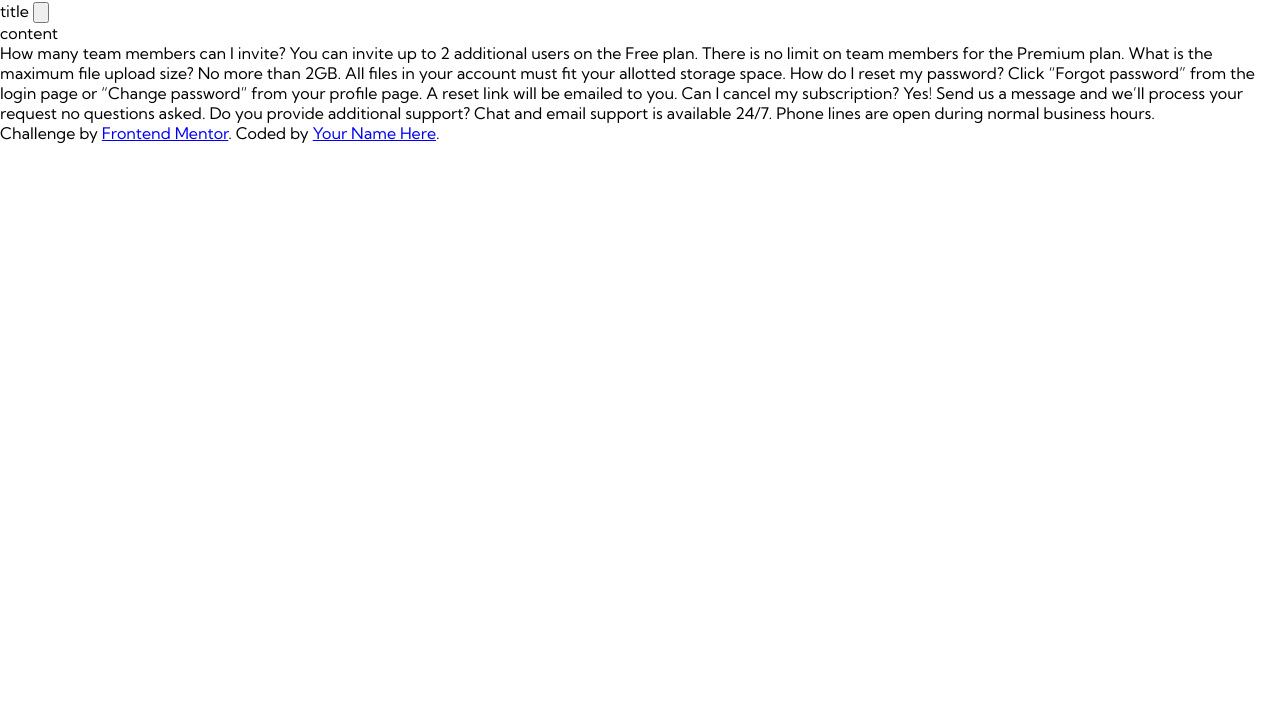
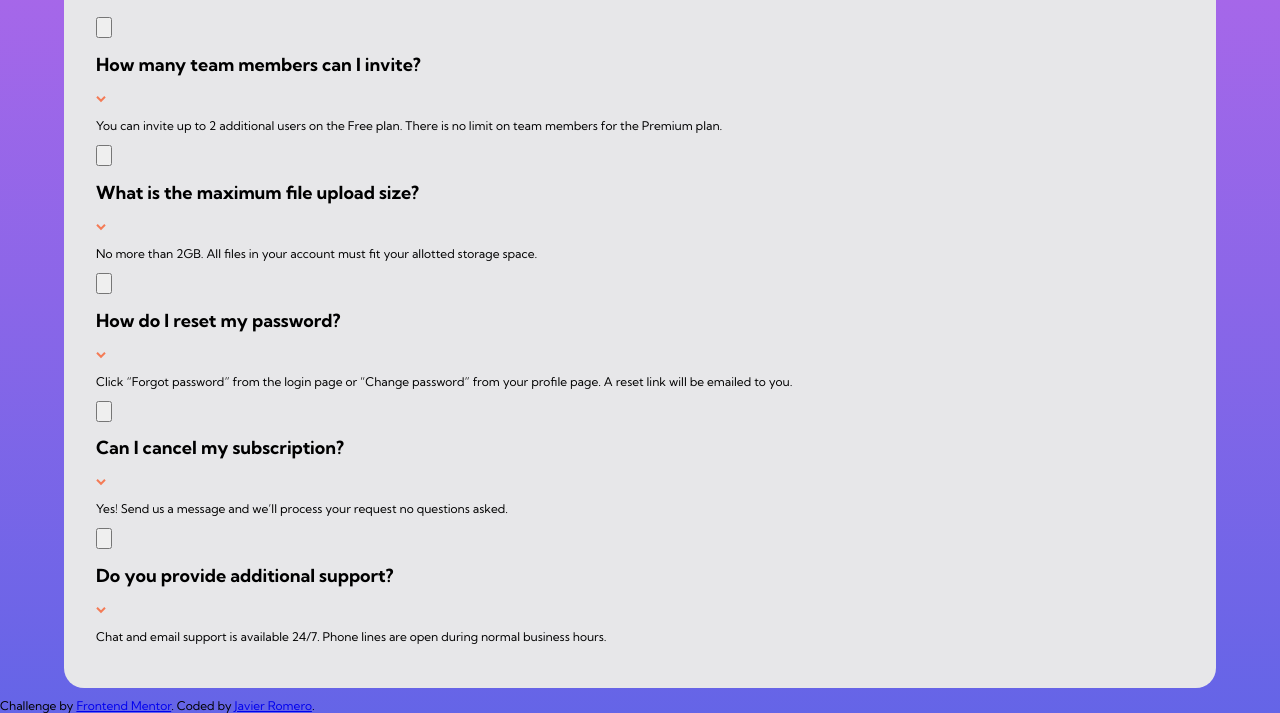
Before and after one commit to Romerof/FAQ-accordion-card, a plain HTML site: page index.html in a window 1280 px wide. Shown: the part 102-815 px from the top of the page. Drawn offline with Linux system fonts and the light colour scheme.

Commit message:
finalizada estructura html mas algunos estilos

```diff
--- a/index.html
+++ b/index.html
@@ -1,8 +1,10 @@
 <!DOCTYPE html>
 <html lang="en">
+
 <head>
   <meta charset="UTF-8">
-  <meta name="viewport" content="width=device-width, initial-scale=1.0"> <!-- displays site properly based on user's device -->
+  <meta name="viewport" content="width=device-width, initial-scale=1.0">
+  <!-- displays site properly based on user's device -->
 
   <link rel="icon" type="image/png" sizes="32x32" href="./images/favicon-32x32.png">
   <link rel="stylesheet" href="styles/style.css">
@@ -10,9 +12,10 @@
   <title>Frontend Mentor | FAQ Accordion Card</title>
 
 </head>
+
 <body>
 
-  <div class="page-wrapper">
+  <div class="page-wrapper  | content-cc">
     <div class="faq-content">
 
       <div class="ilustrations">
@@ -25,45 +28,108 @@
         <div class="faq-articles">
 
           <article class="faq-accordion">
+
             <div class="fac-acordion-title">
+              <input type="button" id="tgg-title-1">
               <label for="tgg-title-1">
-                title
+                <h2>
+                  How many team members can I invite?
+                </h2>
+                <i class="arrow"><svg width="10" height="7" xmlns="http://www.w3.org/2000/svg"><path d="M1 .799l4 4 4-4" stroke="#F47B56" stroke-width="2" fill="none" fill-rule="evenodd"/></svg></i>
               </label>
-              <input type="button" id="tgg-title-1">
             </div>
+
             <div class="fac-acordion-content">
-                content
+              <p>You can invite up to 2 additional users on the Free plan. There is no limit on
+                team members for the Premium plan.</p>
             </div>
-          </article>
+
+          </article> <!-- faq accordion -->
+
+          <article class="faq-accordion">
+
+            <div class="fac-acordion-title">
+
+              <input type="button" id="tgg-title-2">
+              <label for="tgg-title-2">
+                <h2>
+                  What is the maximum file upload size?
+                </h2>
+                <i class="arrow"><svg width="10" height="7" xmlns="http://www.w3.org/2000/svg"><path d="M1 .799l4 4 4-4" stroke="#F47B56" stroke-width="2" fill="none" fill-rule="evenodd"/></svg></i>
+              </label>
 
             </div>
 
-      </main>
+            <div class="fac-acordion-content">
+              <p>No more than 2GB. All files in your account must fit your allotted storage space.</p>
             </div>
+          </article> <!-- faq accordion -->
+
+          <article class="faq-accordion">
+
+            <div class="fac-acordion-title">
+              <input type="button" id="tgg-title-3">
+              <label for="tgg-title-3">
+                <h2>
+                  How do I reset my password?
+                </h2>
+                <i class="arrow"><svg width="10" height="7" xmlns="http://www.w3.org/2000/svg"><path d="M1 .799l4 4 4-4" stroke="#F47B56" stroke-width="2" fill="none" fill-rule="evenodd"/></svg></i>
+              </label>
             </div>
 
+            <div class="fac-acordion-content">
+              <p>Click “Forgot password” from the login page or “Change password” from your profile page.
+                A reset link will be emailed to you.</p>
+            </div>
 
+          </article> <!-- faq accordion -->
 
-  How many team members can I invite?
-  You can invite up to 2 additional users on the Free plan. There is no limit on
-  team members for the Premium plan.
+          <article class="faq-accordion">
 
-  What is the maximum file upload size?
-  No more than 2GB. All files in your account must fit your allotted storage space.
+            <div class="fac-acordion-title">
+              <input type="button" id="tgg-title-4">
+              <label for="tgg-title-4">
+                <h2>
+                  Can I cancel my subscription?
+                </h2>
+              </label>
+              <i class="arrow"><svg width="10" height="7" xmlns="http://www.w3.org/2000/svg"><path d="M1 .799l4 4 4-4" stroke="#F47B56" stroke-width="2" fill="none" fill-rule="evenodd"/></svg></i>
+            </div>
 
-  How do I reset my password?
-  Click “Forgot password” from the login page or “Change password” from your profile page.
-  A reset link will be emailed to you.
+            <div class="fac-acordion-content">
+              <p>
+                Yes! Send us a message and we’ll process your request no questions asked.</p>
+            </div>
 
-  Can I cancel my subscription?
-  Yes! Send us a message and we’ll process your request no questions asked.
+          </article> <!-- faq accordion -->
 
+          <article class="faq-accordion">
+
+            <div class="fac-acordion-title">
+              <input type="button" id="tgg-title-5">
+              <label for="tgg-title-5">
+                <h2>
                   Do you provide additional support?
-  Chat and email support is available 24/7. Phone lines are open during normal business hours.
+                </h2>
+              </label>
+              <i class="arrow"><svg width="10" height="7" xmlns="http://www.w3.org/2000/svg"><path d="M1 .799l4 4 4-4" stroke="#F47B56" stroke-width="2" fill="none" fill-rule="evenodd"/></svg></i>
+            </div>
+
+            <div class="fac-acordion-content">
+              <p> Chat and email support is available 24/7. Phone lines are open during normal business hours.</p>
+            </div>
+          </article> <!-- faq accordion -->
+
+        </div> <!-- faq articles -->
+
+      </main>
+    </div> <!-- faq content -->
+  </div> <!-- page wrappe -->
 
   <div class="attribution">
     Challenge by <a href="https://www.frontendmentor.io?ref=challenge" target="_blank">Frontend Mentor</a>.
-    Coded by <a href="#">Your Name Here</a>.
+    Coded by <a href="#">Javier Romero</a>.
   </div>
 </body>
+
 </html>
--- a/styles/style.css
+++ b/styles/style.css
@@ -2,9 +2,52 @@
 
 :root{
   --primary-font: 'Kumbh Sans', sans-serif;
+  --primary-font-color: hsl(238, 29%, 16%);
+  --second-font-color: hsl(14, 88%, 65%);
 }
 
 
 html {box-sizing: border-box;}
 * {box-sizing: inherit;}
-body {margin:0; font-family: var(--primary-font) ;}
+
+/* global */
+/*================================================*/
+
+
+body {
+  margin:0;
+  font-family: var(--primary-font);
+  background: linear-gradient(to bottom, hsl(273, 75%, 66%), hsl(240, 73%, 65%));
+  font-size: 12px;
+  background-size: cover;
+}
+
+.page-wrapper {
+  min-height: 100vh;
+}
+
+
+/* generics */
+/*================================================*/
+
+.content-cc{
+  display: flex;
+  justify-content: center;
+  align-items: center;
+}
+
+
+
+/* FAQ card */
+/*================================================*/
+
+.faq-content {
+
+  background-color: hsl(240, 5%, 91%); /* Light grayish blue */
+  border-radius: 20px;
+
+  padding: 2rem;
+  width: 90%;
+}
+
+.accordion: fo
```
Lines whose indentation alone changed are shown as unchanged.
